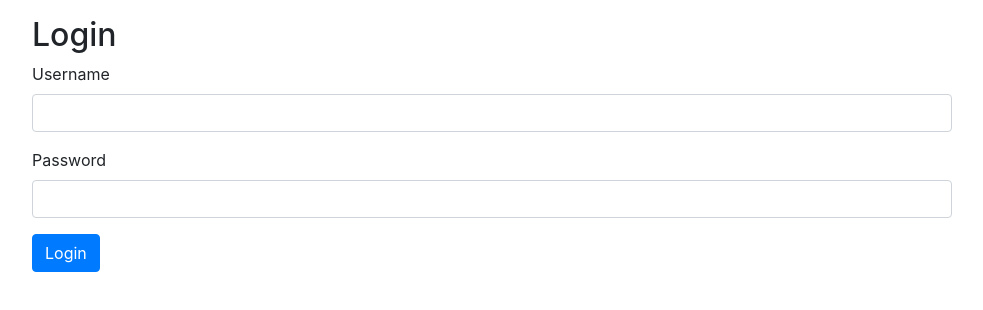
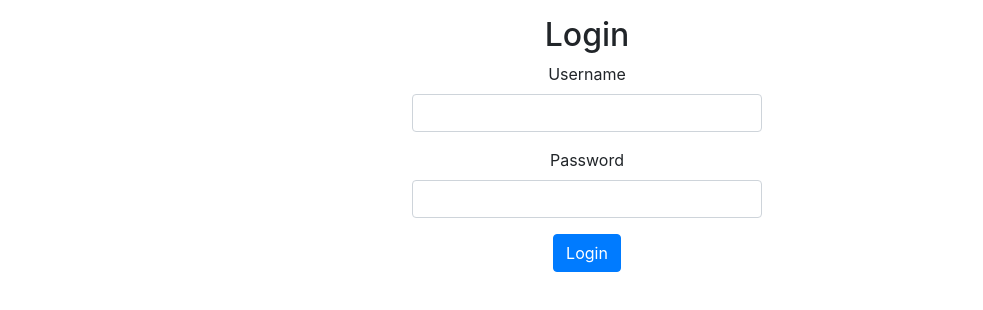
Before and after one commit to wearedprompt/ycc-skb-hack, an Angular app in the folder project/: page /home in a window 1280 px wide. Shown: the top 310 px of the page, without its empty margins (53-1036 px from the left). Built offline with nearby package versions, Linux system fonts and the light colour scheme.

Commit message:
Centerized Login Field

```diff
--- a/project/src/app/login/login.component.css
+++ b/project/src/app/login/login.component.css
@@ -1,5 +1,8 @@
 .container {
+    text-align: center!important;
+}
+
+.loginfield {
     margin-left: auto;
     margin-right: auto;
-    align-items: center;
 }
--- a/project/src/app/login/login.component.html
+++ b/project/src/app/login/login.component.html
@@ -5,7 +5,7 @@
         </div>
     </div>
     <div class="row">
-        <div class="col-10">
+        <div class="col-4 loginfield">
             <form>
                 <div class="form-group">
                     <label for="username">Username</label>
```
